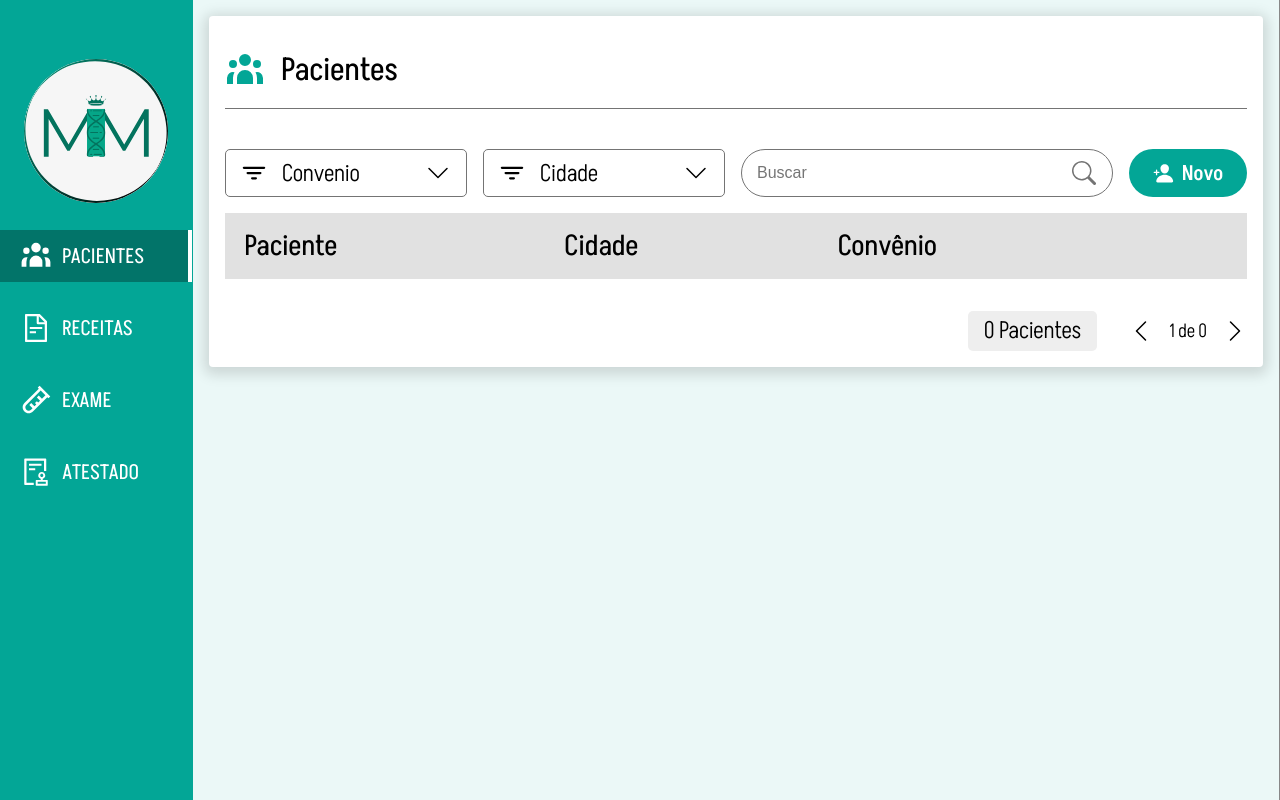
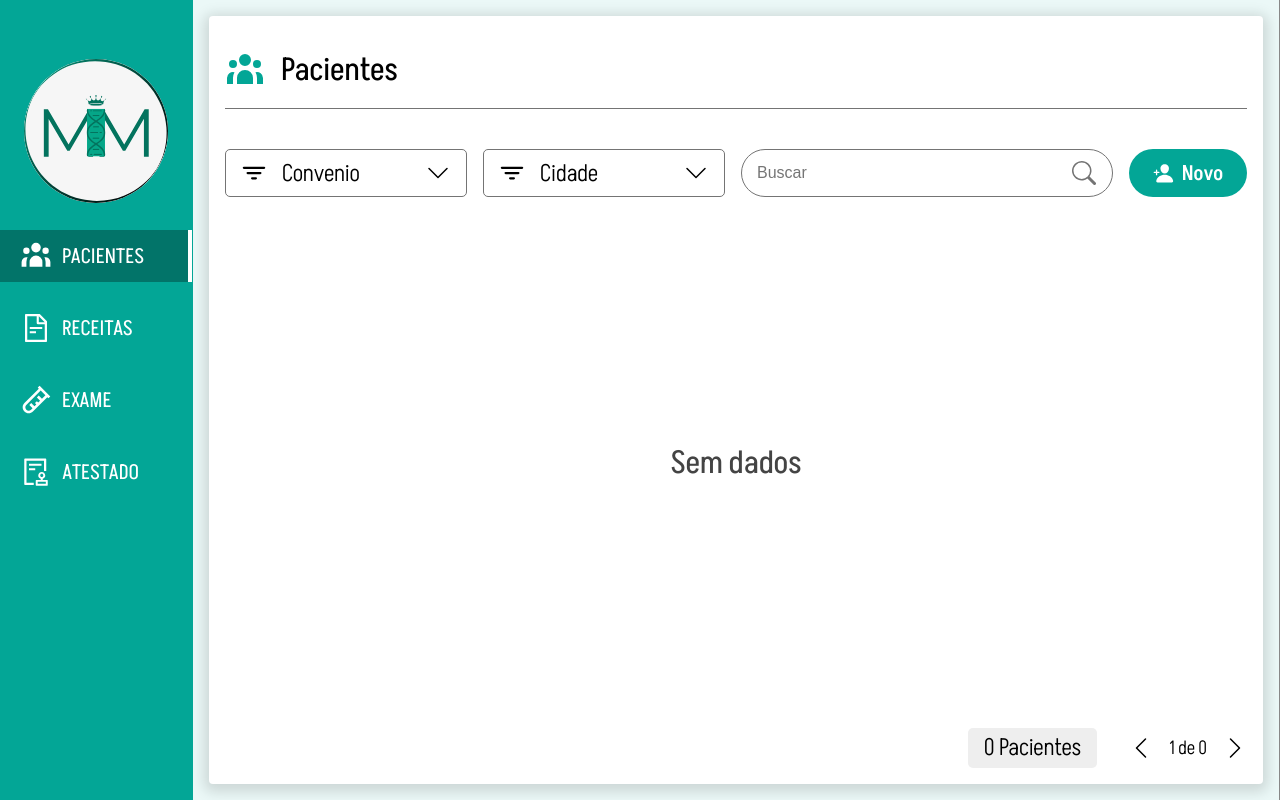
Before and after one commit to Wernnevon/Medical-Monitor, a React (Create React App) app: page /pacientes#/pacientes in a window 1280 px wide. Built offline with nearby package versions, Linux system fonts and the light colour scheme.

Commit message:
feat: add style and copy to no data case

```diff
--- a/src/Components/Table/index.tsx
+++ b/src/Components/Table/index.tsx
@@ -70,6 +70,7 @@ const Table: React.FC<Props<any>> = ({
   }
   return (
     <TableContainer>
+      <span>
         <TableHeader>
           <TitleWrapper>
             <HiUserGroup
@@ -87,6 +88,7 @@ const Table: React.FC<Props<any>> = ({
             </AddButton>
           </FilterWrapper>
         </TableHeader>
+        {data && data.length ? (
           <TableWrapper>
             <Row isHeader={true}>
               {columns &&
@@ -119,6 +121,10 @@ const Table: React.FC<Props<any>> = ({
               </Row>
             ))}
           </TableWrapper>
+        ) : (
+          <label>Sem dados</label>
+        )}
+      </span>
       <Pagination
         changePage={config.pagination.changePage}
         actualPage={config.pagination.actualPage}
--- a/src/Components/Table/styles.ts
+++ b/src/Components/Table/styles.ts
@@ -3,10 +3,28 @@ import styled from "styled-components";
 export const TableContainer = styled.main`
   display: flex;
   flex-direction: column;
+  justify-content: space-between;
   width: 100%;
+  height: 100%;
   background-color: #fff;
   border-radius: 4px;
   box-shadow: 0px 3px 13px 5px #00000021;
+
+  > span {
+    display: flex;
+    flex-direction: column;
+    height: 100%;
+
+    > label {
+      display: flex;
+      align-items: center;
+      justify-content: center;
+      text-align: center;
+      font-family: "Akshar-Regular";
+      color: #444;
+      height: 100%;
+    }
+  }
 `;
 
 export const TableHeader = styled.div`
@@ -35,7 +53,6 @@ export const FilterWrapper = styled.div`
   height: 3rem;
   gap: 1rem;
 `;
-
 
 export const AddButton = styled.button`
   display: flex;
```
Lines whose indentation alone changed are shown as unchanged.
